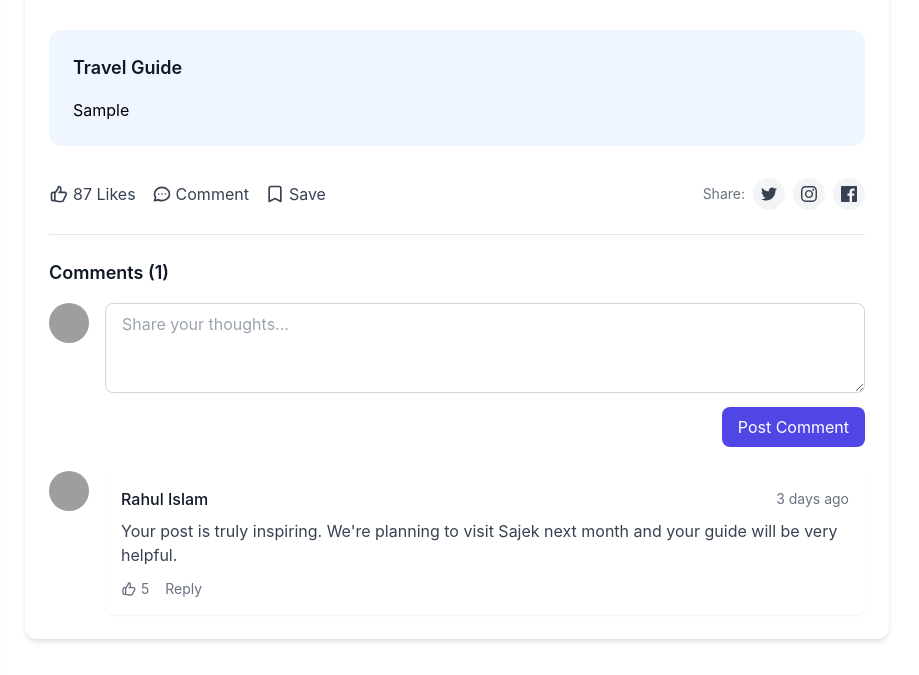
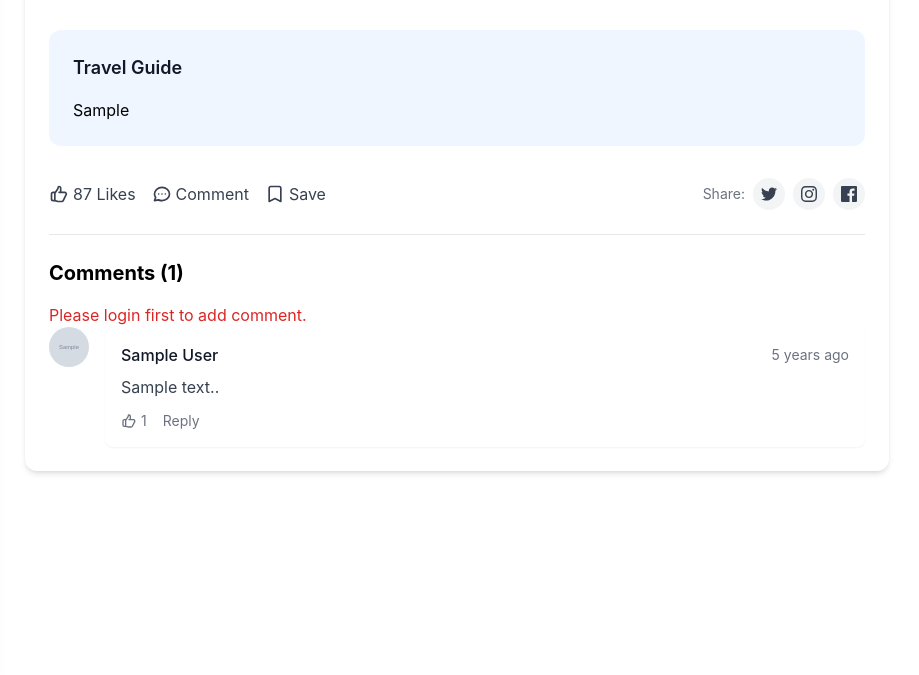
Before and after one commit to onstudiocodes/book-platform, a Django app: page /travel/tour_details/sample in a window 1280 px wide. Shown: the part 1399-2074 px from the top of the page, without its empty margins (7-926 px from the left). Run offline with Django 4.2, Linux system fonts and the light colour scheme; tables that the repository leaves empty hold one stand-in row (values such as "Sample post"); grey boxes marked "Sample" are stand-in pictures; some libraries are stand-ins or nearby versions; grey boxes are pictures that could not be loaded.

Commit message:
Aug 10 update

```diff
--- a/book_platform/settings.py
+++ b/book_platform/settings.py
@@ -47,7 +47,7 @@ INSTALLED_APPS = [
     'django_ckeditor_5',
     'django_cleanup',
     'rest_framework',
-    'silk'
+    # 'silk'
 ]
 
 MIDDLEWARE = [
@@ -58,7 +58,7 @@ MIDDLEWARE = [
     'django.contrib.auth.middleware.AuthenticationMiddleware',
     'django.contrib.messages.middleware.MessageMiddleware',
     'django.middleware.clickjacking.XFrameOptionsMiddleware',
-    'silk.middleware.SilkyMiddleware',
+    # 'silk.middleware.SilkyMiddleware',
     "whitenoise.middleware.WhiteNoiseMiddleware",
 ]
 
--- a/book_platform/urls.py
+++ b/book_platform/urls.py
@@ -27,7 +27,7 @@ urlpatterns = [
     path('news/', include('news.urls')),
     path('travel/', include('travel.urls')),
     path('ckeditor5/', include('django_ckeditor_5.urls')),
-    path('silk/', include('silk.urls', namespace='silk'))
+    # path('silk/', include('silk.urls', namespace='silk'))
 ]
 
 if settings.DEBUG:
--- a/templates/main/tour_details.html
+++ b/templates/main/tour_details.html
@@ -135,42 +135,81 @@
 
                     <!-- Comments Section -->
                     <div class="border-t border-gray-200 pt-6">
-                        <h3 class="text-lg font-semibold text-gray-900 mb-4">Comments ({{story.comments.count}})</h3>
+                        <h3 class="text-xl font-bold mb-4">Comments ({{ story.comments.count }})</h3>
 
-                        <!-- Comment Form -->
-                        <div class="mb-6">
-                            <form>
+                        {% if user.is_authenticated %}
+                        <form action="{% url 'news:comments' %}" method="post" class="mb-8" id="travelstory_comment_form">
+                            {% csrf_token %}
+                            <input type="hidden" name="id" value="{{ story.id }}">
+                            <input type="hidden" name="type" value="travelstory">
+                            <input type="hidden" name="user" value="{{request.user.id}}" id="">
+
+
                             <div class="flex items-start space-x-4">
                                 <img src="https://randomuser.me/api/portraits/women/44.jpg" alt="User" class="w-10 h-10 rounded-full">
                                 <div class="flex-1">
-                                        <textarea rows="3" class="w-full px-4 py-2 border border-gray-300 rounded-lg focus:ring-2 focus:ring-indigo-500 focus:border-indigo-500" placeholder="Share your thoughts..."></textarea>
+                                    <textarea name="content" rows="3" class="w-full px-4 py-2 border border-gray-300 rounded-lg focus:ring-2 focus:ring-indigo-500 focus:border-indigo-500" placeholder="Share your thoughts..."></textarea>
                                     <div class="mt-2 flex justify-end">
-                                            <button type="submit" class="px-4 py-2 bg-indigo-600 text-white rounded-lg hover:bg-indigo-700 focus:outline-none focus:ring-2 focus:ring-indigo-500 focus:ring-offset-2">Post Comment</button>
+                                        <button type="submit" class="px-4 py-2 bg-indigo-600 text-white rounded-lg hover:bg-indigo-700 focus:outline-none focus:ring-2 focus:ring-indigo-500 focus:ring-offset-2">
+                                            Post Comment
+                                        </button>
                                     </div>
                                 </div>
                             </div>
                         </form>
-                        </div>
+                        {% else %}
+                        <div class="text-red-600">Please login first to add comment.</div>
+                        {% endif %}
+
+                        <script>
+                            let travelstoryForm = document.querySelector("#travelstory_comment_form");
+
+                            travelstoryForm.addEventListener('submit', (e) => {
+                                e.preventDefault();
+                                fetch(travelstoryForm.action, {
+                                    method: 'POST',
+                                    headers: {
+                                        'X-CSRFToken': document.querySelector('[name=csrfmiddlewaretoken]').value,
+                                        'Accept': 'application/json',
+                                    },
+                                    body: new FormData(travelstoryForm)
+                                })
+                                .then(response => response.json())
+                                .then(data => {
+                                    console.log(data);
+                                    if (data && data.success) {
+                                        travelstoryForm.reset()
+                                        location.reload();
+                                    } else {
+                                        alert(data.error || "Failed to post comment.");
+                                    }
+                                })
+                                .catch(error => {
+                                    alert("An error occurred. Please try again.");
+                                });
+                            });
+                        </script>
+
 
                         <!-- Comments List -->
                         <div class="space-y-6">
                             {% for comment in story.comments.all %}
                             <!-- Comment 1 -->
                             <div class="flex space-x-4">
-                                <img src="https://randomuser.me/api/portraits/men/22.jpg" alt="User" class="w-10 h-10 rounded-full">
+                                <img src="{{comment.user.userprofile.profile_picture.url}}" alt="User" class="w-10 h-10 rounded-full">
                                 <div class="flex-1">
                                     <div class="bg-white p-4 rounded-lg shadow-sm">
                                         <div class="flex items-center justify-between mb-2">
-                                            <span class="font-medium text-gray-900">Rahul Islam</span>
-                                            <span class="text-sm text-gray-500">3 days ago</span>
+                                            <span class="font-medium text-gray-900">{{comment.user.userprofile.full_name}}</span>
+                                            <span class="text-sm text-gray-500">{{comment.created_at|time_since}}</span>
                                         </div>
-                                        <p class="text-gray-700 mb-3">Your post is truly inspiring. We're planning to visit Sajek next month and your guide will be very helpful.</p>
+                                        <p class="text-gray-700 mb-3">{{comment.content}}.</p>
                                         <div class="flex items-center text-sm text-gray-500">
                                             <button class="flex items-center hover:text-indigo-600 mr-4">
                                                 <svg class="w-4 h-4 mr-1" fill="none" stroke="currentColor" viewBox="0 0 24 24">
                                                     <path stroke-linecap="round" stroke-linejoin="round" stroke-width="2" d="M14 10h4.764a2 2 0 011.789 2.894l-3.5 7A2 2 0 0115.263 21h-4.017c-.163 0-.326-.02-.485-.06L7 20m7-10V5a2 2 0 00-2-2h-.095c-.5 0-.905.405-.905.905 0 .714-.211 1.412-.608 2.006L7 11v9m7-10h-2M7 20H5a2 2 0 01-2-2v-6a2 2 0 012-2h2.5"></path>
                                                 </svg>
-                                                5
+                                                {{comment.likes.count}}
                                             </button>
                                             <button class="hover:text-indigo-600">Reply</button>
                                         </div>
--- a/templates/news/news_details.html
+++ b/templates/news/news_details.html
@@ -165,7 +165,8 @@ News
                                 <!-- Comment Form -->
                                 <form action="{%url 'news:comments' %}" method="post" class="mb-8" id="comment_form">
                                     {% csrf_token %}
-                                    <input type="hidden" name="news" value="{{news.id}}" id="">
+                                    <input type="hidden" name="id" value="{{news.id}}" id="">
+                                    <input type="hidden" name="type" value="news" id="">
                                     <input type="hidden" name="user" value="{{request.user.id}}" id="">
 
                                     <textarea name="content" class="w-full px-4 py-2 border border-gray-300 rounded-lg focus:outline-none focus:ring-2 focus:ring-blue-500" rows="3" placeholder="Add your comment..."></textarea>
@@ -193,8 +194,10 @@ News
                                         .then(data => {
                                             console.log(data);
                                             if (data && data.success) {
+                                                commentForm.reset();
                                                 location.reload();
                                             } else {
+                                                console.log(data)
                                                 alert(data.error || "Failed to post comment.");
                                             }
                                         })
```
Also changed, not shown: news/views.py (+13 -2 lines). Lines whose indentation alone changed are shown as unchanged.
